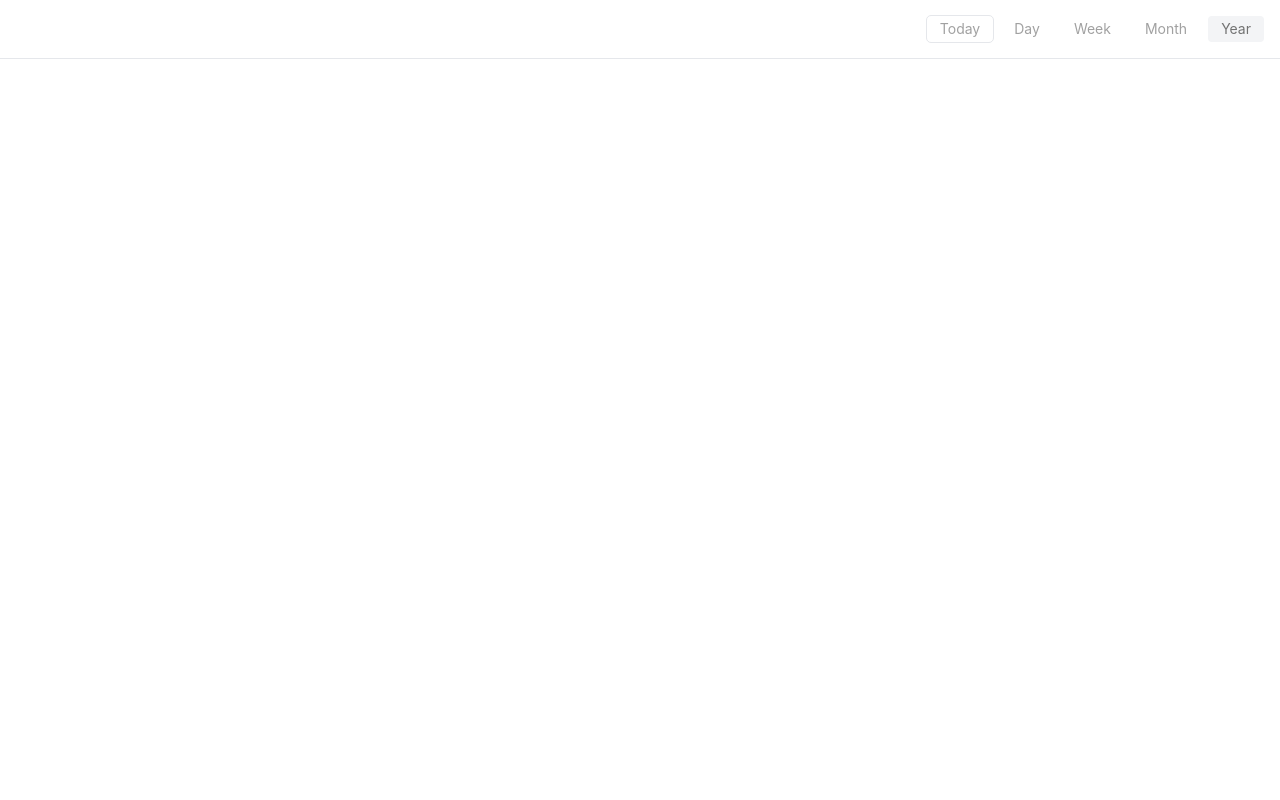
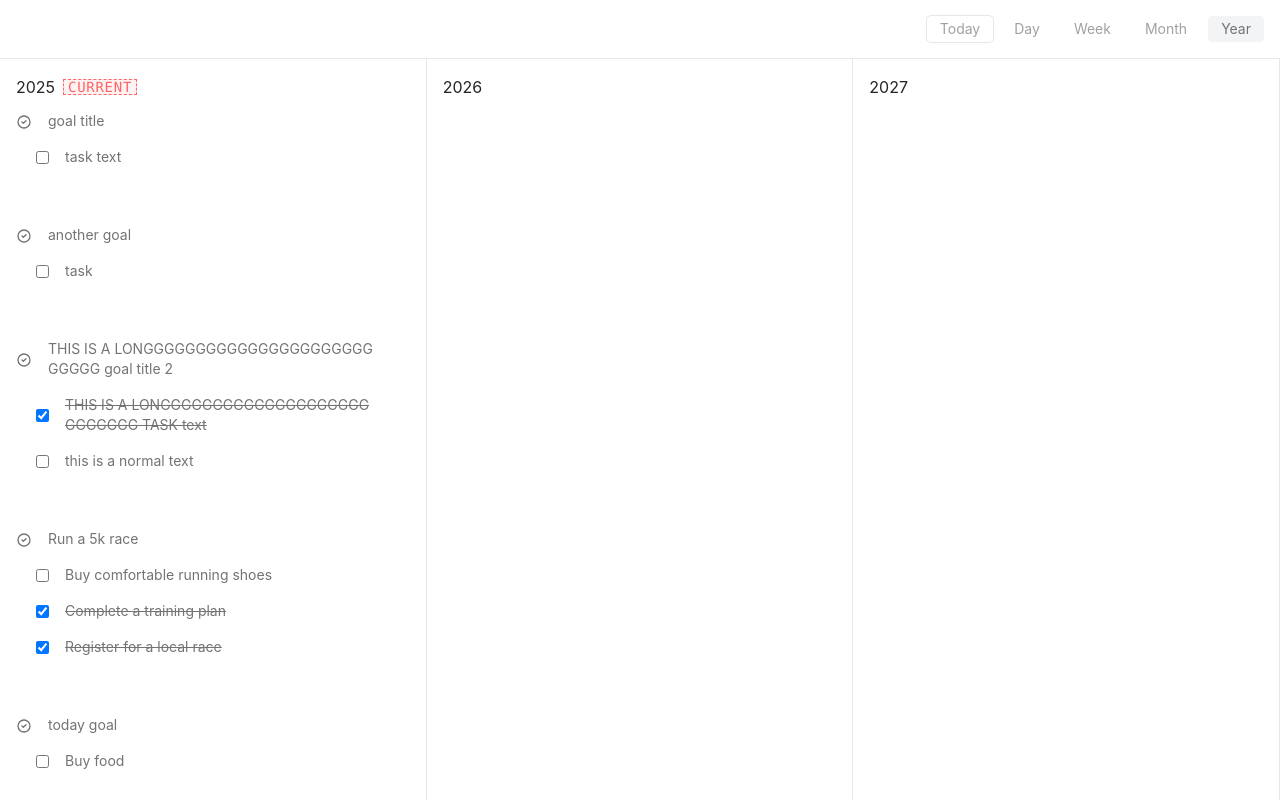
Before and after one commit to kahseng-dev/planner, a React (Vite) app in the folder web/: page /board in a window 1280 px wide. Both pictures are taken after typing "Sample", "Sample" into the empty fields and a click on the button "Login". Built offline with nearby package versions, Linux system fonts and the light colour scheme.

Commit message:
feat: add year board layout

```diff
--- a/web/src/components/board/year-board-layout.tsx
+++ b/web/src/components/board/year-board-layout.tsx
@@ -1,5 +1,9 @@
-import { DateTime, Interval } from "luxon"
+import { DateTime } from "luxon"
 
+import Tag from "../../components/tag"
+import Button from "../../components/button"
+import GoalList from "../../components/goal-list"
+import Plus from "../../assets/icons/plus.svg"
 import { useHorizontalScroll } from "../../utils/useHorizontalScroll"
 
 import type { Goal } from "../../types/Goal"
@@ -12,12 +16,12 @@ const YearBoardLayout = ({ goals }:YearBoardLayoutProps) => {
 
     const today = DateTime.local()
 
-    const firstDayOfActiveMonth = today.startOf("month")
-
-    const daysOfMonth = Interval.fromDateTimes(
-        firstDayOfActiveMonth.startOf("month"),
-        firstDayOfActiveMonth.endOf("month")
-    ).splitBy({ day: 1 }).map(day => day.start)
+    const currentYear = today.year
+    const count = 10
+    const yearsList:number[] = []
+    for (let index = currentYear; index <= (currentYear + count); index++) {
+        yearsList.push(index)
+    }
 
     const horizontalScrollRef = useHorizontalScroll()
 
@@ -25,6 +29,26 @@ const YearBoardLayout = ({ goals }:YearBoardLayoutProps) => {
         <div
             ref={horizontalScrollRef}
             className="flex flex-row h-full overflow-x-scroll">
+            { yearsList.map(year => (
+                <div
+                    key={year}
+                    className="group/goal p-4 min-w-1/3 border-r border-gray-200 overflow-y-scroll">
+                    <div className="flex items-center gap-2 mb-2">
+                        <p className="text-neutral-800">{year}</p>
+                        { year === currentYear && <Tag text="current" /> }
+                    </div>
+                    <div className="flex flex-col gap-4">
+                        { goals.map(goal => {
+                            let createdDateTime = DateTime.fromJSDate(goal.createdDateTime)
+                            return year === createdDateTime.year && <GoalList key={goal.id} goal={goal} />
+                        })}
+                        <Button className="opacity-0 group-hover/goal:opacity-100 w-full flex items-center gap-2">
+                            <img className="size-4" src={Plus} alt="plus" />
+                            Add goal
+                        </Button>
+                    </div>
+                </div>
+            ))}
         </div>
     )
 }
```
